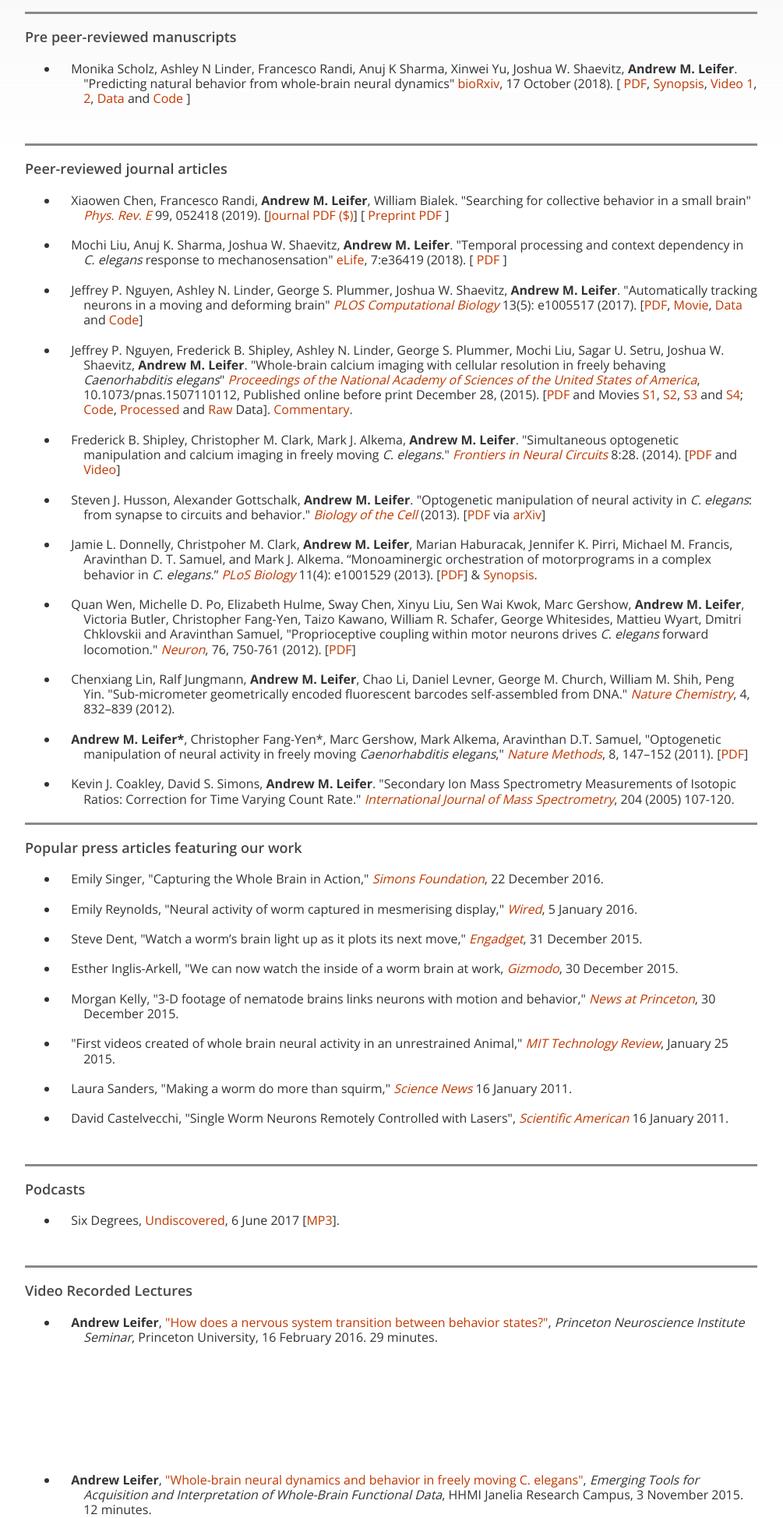
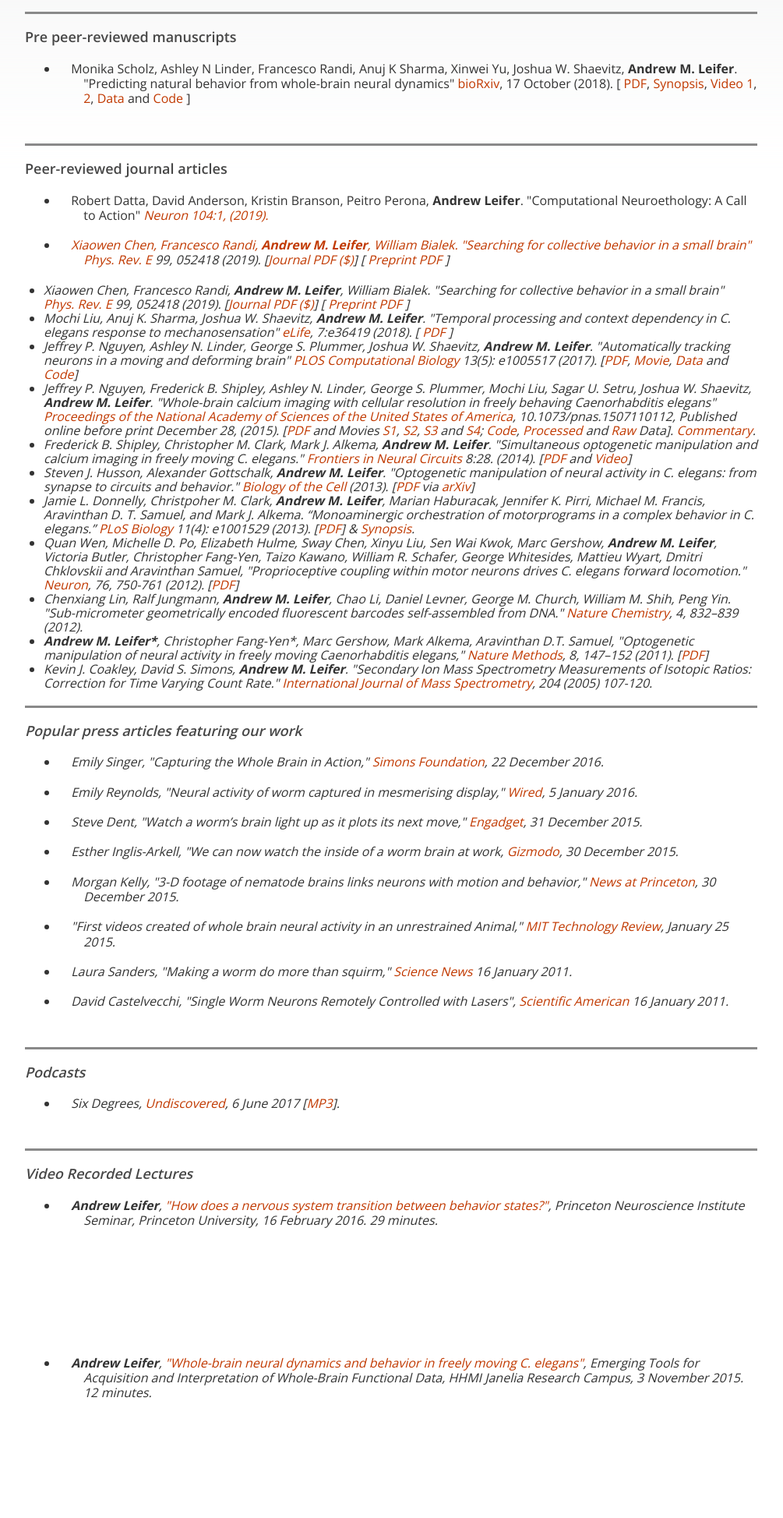
Before and after one commit to leiferlab/leiferlab.princeton.edu, a PHP site: page /publications.php in a window 1280 px wide. Shown: the part 328-2275 px from the top of the page at 78% size, without its empty margins (138-1143 px from the left). Run offline with PHP 8.4, Linux system fonts and the light colour scheme; some libraries are stand-ins or nearby versions; grey boxes are pictures that could not be loaded.

Commit message:
add call to action

```diff
--- a/publications.php
+++ b/publications.php
@@ -39,6 +39,10 @@
 
 		<h3><a name="peerreview"></a>Peer-reviewed journal articles</h3>
 		<ul class="publications">
+
+<li>Robert Datta, David Anderson, Kristin Branson, Peitro Perona, <b>Andrew Leifer</b>. "Computational Neuroethology: A Call to Action" <i><a href="https://doi.org/10.1016/j.neuron.2019.09.038"><i>Neuron</i>  104:1, (2019).
+
+				<li>Xiaowen Chen, Francesco Randi, <b>Andrew M. Leifer</b>, William Bialek. "Searching for collective behavior in a small brain"  <i><a href="https://doi.org/10.1103/PhysRevE.99.052418">Phys. Rev. E</a></i> 99, 052418 (2019). [<a href="https://journals.aps.org/pre/pdf/10.1103/PhysRevE.99.052418">Journal PDF ($)</a>] [ <a href="https://arxiv.org/pdf/1810.07623">Preprint PDF</a> ]</li>
 
 				<li>Xiaowen Chen, Francesco Randi, <b>Andrew M. Leifer</b>, William Bialek. "Searching for collective behavior in a small brain"  <i><a href="https://doi.org/10.1103/PhysRevE.99.052418">Phys. Rev. E</a></i> 99, 052418 (2019). [<a href="https://journals.aps.org/pre/pdf/10.1103/PhysRevE.99.052418">Journal PDF ($)</a>] [ <a href="https://arxiv.org/pdf/1810.07623">Preprint PDF</a> ]</li>
 
```
